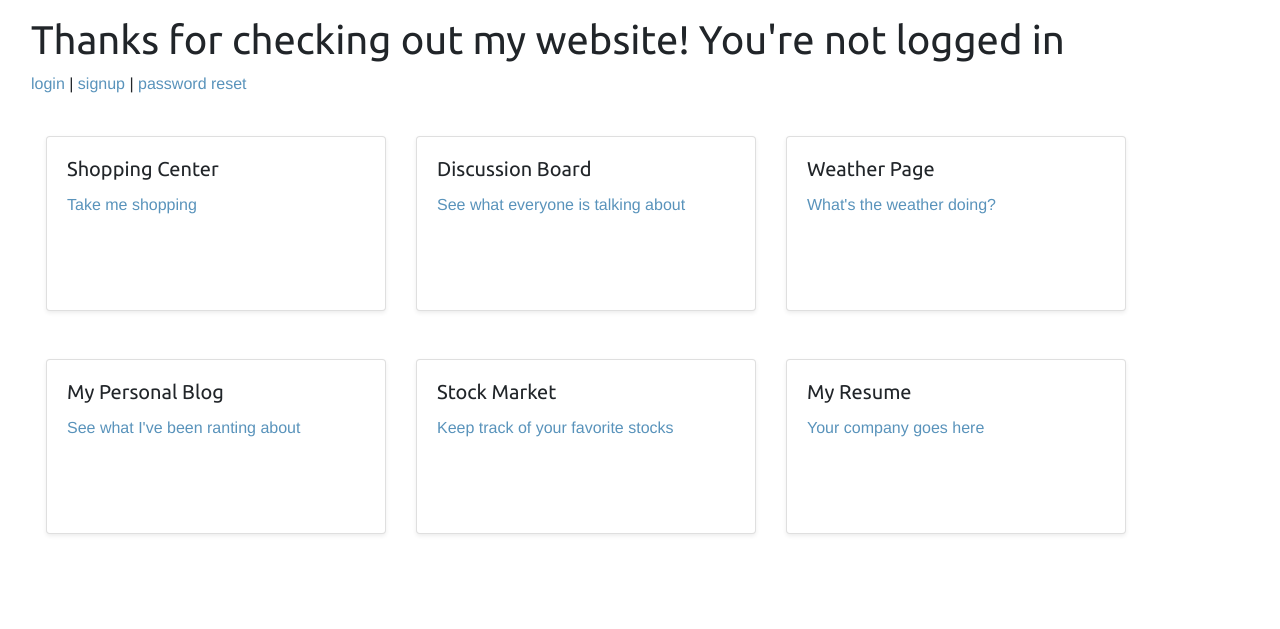
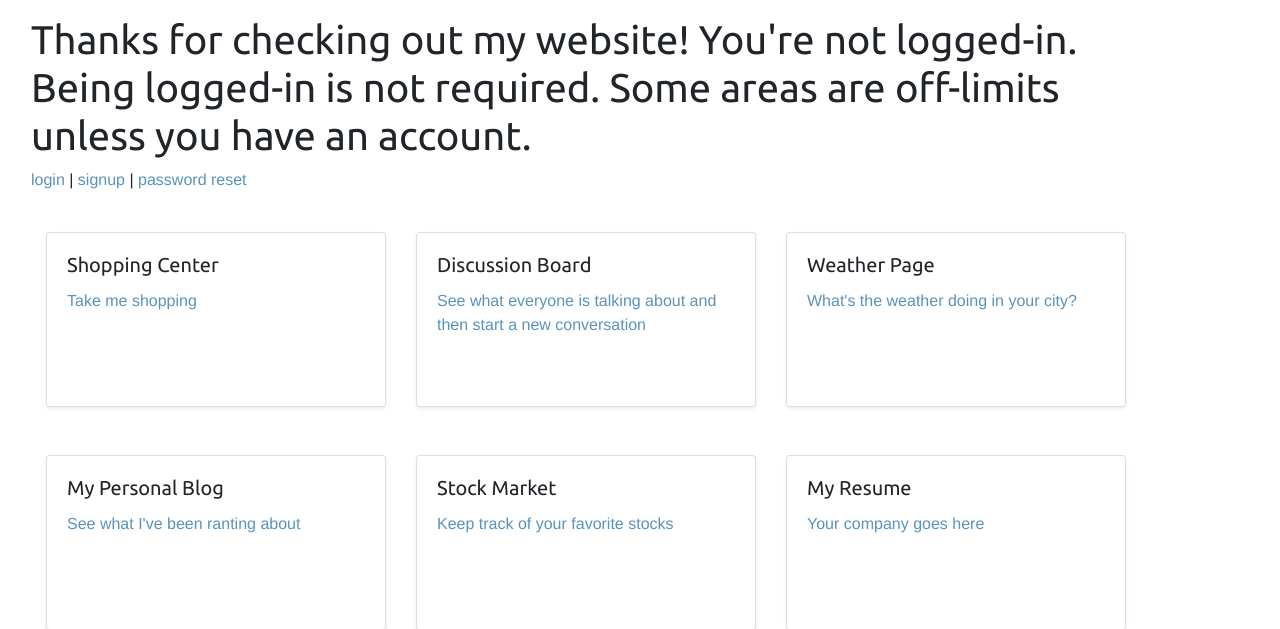
Before and after one commit to erinrosenbaum/my_website, a Django app: page / in a window 1280 px wide. Shown: the part 56-685 px from the top of the page. Run offline with Django 3.2, Linux system fonts and the light colour scheme; parts of the project's set-up code (start-up, migrations or seed data) failed here and were passed over; some libraries are stand-ins or nearby versions.

Commit message:
minor fixes

```diff
--- a/templates/home.html
+++ b/templates/home.html
@@ -10,7 +10,7 @@
       <h1 class="my-4">{{ user.username }},</h1>
       <h1 class="my-4">Thanks for checking out my website! Take a look:</h1>
     {% else %}
-      <h1>Thanks for checking out my website! You're not logged in</h1>
+      <h1>Thanks for checking out my website! You're not logged-in. Being logged-in is not required. Some areas are off-limits unless you have an account.</h1>
       <p>
         <a href="{% url 'login' %}">login</a> | <a href="{% url 'signup' %}">signup</a> | <a href="{% url 'password_reset' %}">password reset</a><br>
       </p>
@@ -32,7 +32,7 @@
           <div class="card my-4 shadow-sm d-flex h-95">
             <div class="card-body h-100">
               <h5 class="card-title">Discussion Board</h5>
-              <p class="card-text"><a href="{% url 'discussion_list' %}">See what everyone is talking about</a></p>
+              <p class="card-text"><a href="{% url 'discussion_list' %}">See what everyone is talking about and then start a new conversation</a></p>
             </div>
           </div>
         </div>
@@ -41,7 +41,7 @@
           <div class="card my-4 shadow-sm d-flex h-95">
             <div class="card-body h-100">
               <h5 class="card-title">Weather Page</h5>
-              <p class="card-text"><a href="{% url 'weather:weather_list' %}">What's the weather doing?</a></p>
+              <p class="card-text"><a href="{% url 'weather:weather_list' %}">What's the weather doing in your city?</a></p>
             </div>
           </div>
         </div>
--- a/templates/registration/login.html
+++ b/templates/registration/login.html
@@ -11,7 +11,7 @@
     {{ form|crispy }}
     <button class="btn btn-outline-info" type="submit">Login</button>
     <div class="mt-5">
-        <h3>Sign-up here for an account here: <a class="btn btn-outline-success ml-3" href="{% url 'signup' %}">Signup</a></h3>
+        <h3>Sign-up here for an account: <a class="btn btn-outline-success ml-3" href="{% url 'signup' %}">Signup</a></h3>
     </div>
 
   </form>
--- a/templates/stock/stock_list.html
+++ b/templates/stock/stock_list.html
@@ -12,7 +12,7 @@
       <div class="col-lg-12">
         <h1 class="mt-3">Stock Market</h1>
           <h4 class="mb-3">Keep track of your favorite stocks. Add the ones you want, delete the ones you don't.</h4>
-          <h4 class="mb-3">Limit 5 symbols per 60 seconds</h4>
+          <h4 class="mb-3">Limit 5 symbols per 60 seconds. Add stocks when you're not logged-in</h4>
           <a class="btn btn-outline-info" href="{% url 'stock_market:new_stock' %}">Add a new symbol</a>
           <br><br>
       </div>
--- a/templates/weather/weather.html
+++ b/templates/weather/weather.html
@@ -13,7 +13,7 @@
         <h1 class="mt-3">Weather Page</h1>
           <h4 class="mb-3">Keep track of the weather in your favorite cities. Add the cities you want, delete the ones you don't.</h4>
           <p><a class="btn btn-outline-info" href="{% url 'weather:new_city' %}">Add a new city</a></p>
-          <h4 class="mb-3">You must be logged in to add cities</h4>
+          <h4 class="mb-3">You must be logged in to add cities. Deleting cities does not require being logged-in</h4>
       </div>
     </div>
 
```
Also changed, not shown: 1 other file.
